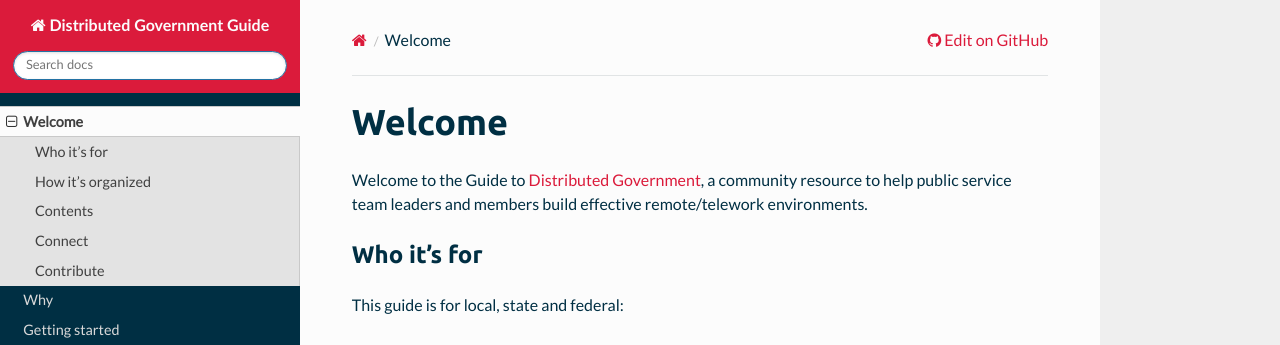
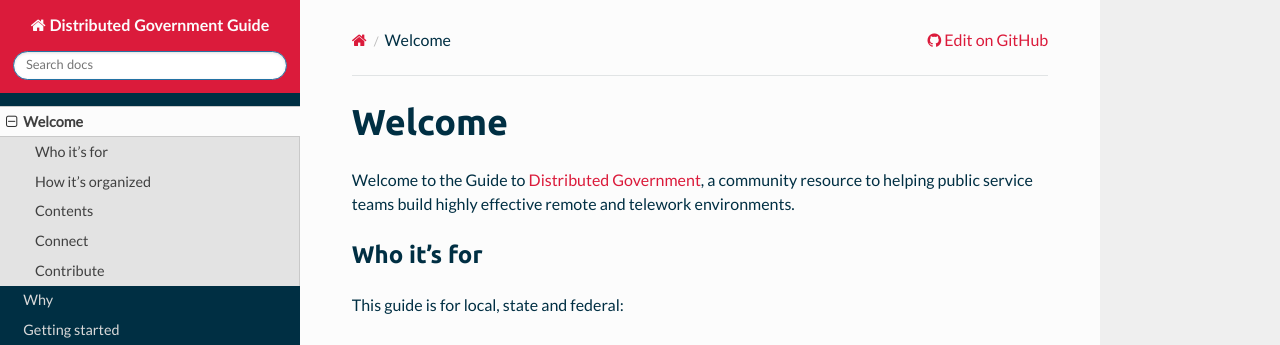
Before and after one commit to distributedgov/guide, an MkDocs documentation site: the page built from docs/README.md, in a window 1280 px wide and 1354 px high. Shown: the top 345 px of the window. Built offline with MkDocs 1.6.1, drawn with Linux system fonts in a browser that asks for light colours; nearby versions of some CDN libraries; old or Windows-style settings are respelled for this version of MkDocs.

Commit message:
Update README.md

```diff
--- a/docs/README.md
+++ b/docs/README.md
@@ -1,6 +1,6 @@
 # Welcome
 
-Welcome to the Guide to [Distributed Government](https://distributedgov.org), a community resource to help public service team leaders and members build effective remote/telework environments.
+Welcome to the Guide to [Distributed Government](https://distributedgov.org), a community resource to helping public service teams build highly effective remote and telework environments.
 
 ## Who it’s for
 
```
